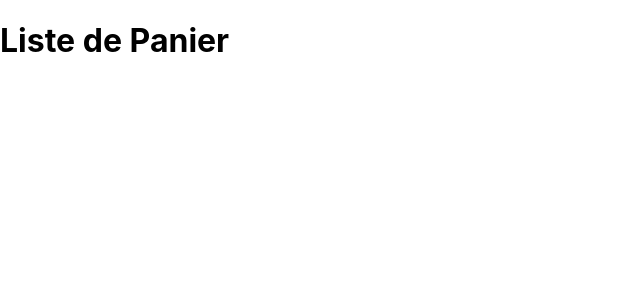
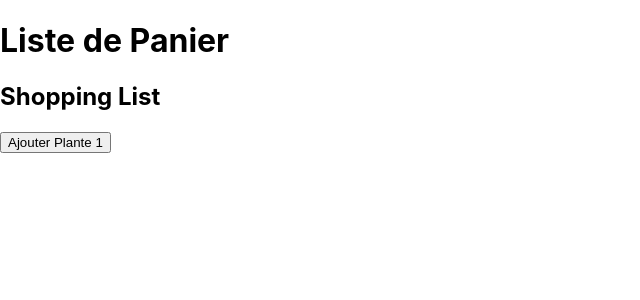
Before and after one commit to Muki-Dev/cart-Context, a React (Create React App) app: page / in a window 1280 px wide. Shown: the top 300 px of the page, without its empty margins (0-640 px from the left). Built offline with nearby package versions, Linux system fonts and the light colour scheme.

Commit message:
usecontext to shoppinglist and add to app provider

```diff
--- a/src/App.js
+++ b/src/App.js
@@ -1,9 +1,11 @@
  import { CartProvider } from './context/CartContext';
+ import ShoppingList from './components/ShoppingList';
 
  function App(){
   return(
       <CartProvider>
           <h1>Liste de Panier</h1>
+          <ShoppingList />
       </CartProvider>
     )
  }
--- a/src/components/ShoppingList.js
+++ b/src/components/ShoppingList.js
@@ -0,0 +1,19 @@
+import { useContext } from 'react';
+import { CartContext } from '../context/CartContext';
+
+const ShoppingList = () => {
+	const { updateCart } = useContext(CartContext);
+
+	const handleAddToCart = (product) => {
+		updateCart(product)
+	};
+
+	return(
+			<div>
+				<h2>Shopping List</h2>
+				<button onClick={() => handleAddToCart("plante 1")}>Ajouter Plante 1</button>
+			</div>
+		)
+}
+
+export default ShoppingList;
```
